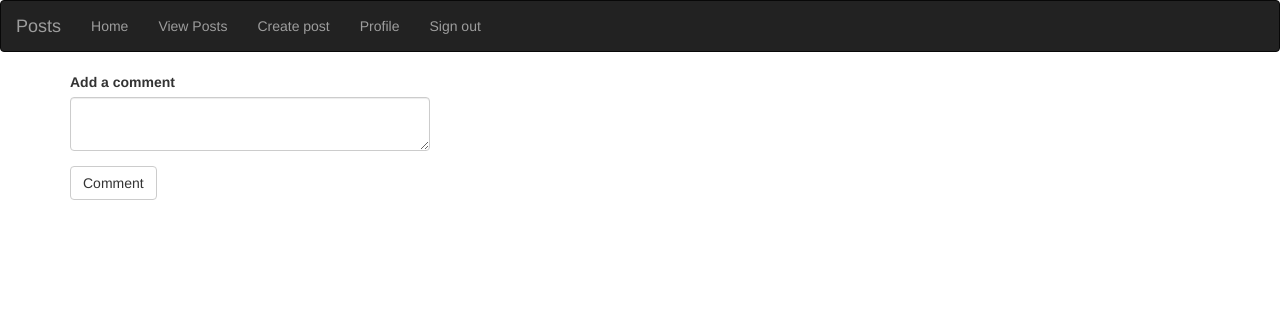
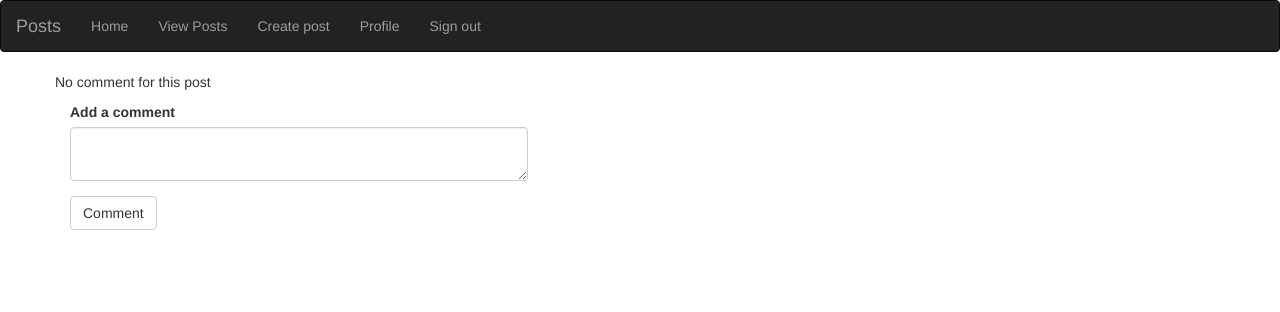
Before and after one commit to Sam-Karanja/new-repo, a Flask app: page /comment/1 in a window 1280 px wide. Shown: the top 312 px of the page. Run offline with Flask 2, Linux system fonts and the light colour scheme; the visitor is signed in with stand-in values (Sample User, id 1); data comes from the database, SQL or seed files in the repository; data that the repository does not hold is empty; some libraries are stand-ins or nearby versions.

Commit message:
add delete methods

```diff
--- a/app/main/views.py
+++ b/app/main/views.py
@@ -35,21 +35,25 @@ def new_post():
 @login_required
 def comment(post_id):
     form = CommentForm()
+    post = Post.query.get(post_id)
+    comments = Comment.query.filter_by(post_id=post_id).all()
     if form.validate_on_submit():
-        comment = Comment(comment=form.comment.data,user_id=current_user.id)
-        comment.save_comment()
+        post_id=post_id
+        new_comment = Comment(comment=form.comment.data,user_id=current_user.id,post_id=post_id)
+        new_comment.save_comment()
         return redirect(url_for('.comment', post_id = post_id))
-    comments =  comments = Comment.query.filter_by(post_id=post_id).all()
-    return render_template('comment.html', form =form,comments=comments)
+
+    return render_template('comment.html', post=post,form =form,comments=comments)
 
 
 @main.route('/user/<uname>')
 @login_required
 def profile(uname):
     user = User.query.filter_by(username = uname).first()
+    posts =Post.query.filter_by(user = current_user).all()
     if user is None:
         abort(404)
-    return render_template("profile/profile.html",user = user)
+    return render_template("profile/profile.html",user = user,posts=posts)
 
 
 @main.route('/user/<uname>/update',methods = ['GET','POST'])
@@ -78,7 +82,8 @@ def update_pic(uname):
         user.profile_pic_path = path
         db.session.commit()
     return redirect(url_for('main.profile',uname=uname))
-@main.route('/delete_post/<post_id>',methods =['POST'])
+
+@main.route('/delete_post/<post_id>')
 @login_required
 def delete_post(post_id):
     post_delete = Post.query.get(post_id)
@@ -86,3 +91,12 @@ def delete_post(post_id):
     db.session.commit()
     flash('Blog has been deleted')
     return redirect(url_for('main.index',post_id=post_id))
+
+@main.route('/delete_comment/<comment_id>',methods = ['POST'])
+@login_required
+def delete_comment(comment_id):
+    delete_comment = Comment.query.get(comment_id)
+    db.session.delete(delete_comment)
+    db.session.commit()
+    flash("Comment deleted")
+    return redirect(url_for('main.index',comment_id = comment_id))
--- a/app/templates/comment.html
+++ b/app/templates/comment.html
@@ -8,9 +8,31 @@
 {% block content %}
 <div class="container">
     <div class="row">
+        {% if comments %}
         <div class="col-md-4">
-            {{ wtf.quick_form(form)}}
+         <h3> Comments for this post</h3>
+         {% for comment in comments%}
+         <div class="card mb-2 p-0">
+             <p> {{ comment.comment}} </p> by:
+             <b> {{comment.user.username}} </b>
+         </div>
+         <b>Delete comments</b>
+         <form action="{{url_for('main.delete_comment',comment_id=comment.id)}}" method="POST">
+               <input class="btn btn-danger btn-sm" type="submit" value="delete comment">
+        </form>
+         {%endfor%}
         </div>
+        <div class="col-md-5">
+            {{wtf.quick_form(form)}}
+        </div>
+        {% else %}
+        <p> No comment for this post </p>
+
+        <div class="col-md-5">
+            {{wtf.quick_form(form)}}
+        </div>
+
+        {%endif%}
     </div>
 </div>
 
```
Also changed, not shown: app/templates/index.html (+5 -21 lines), app/templates/profile/profile.html (+6 -5 lines), app/static/photos/image_1.png (added).
